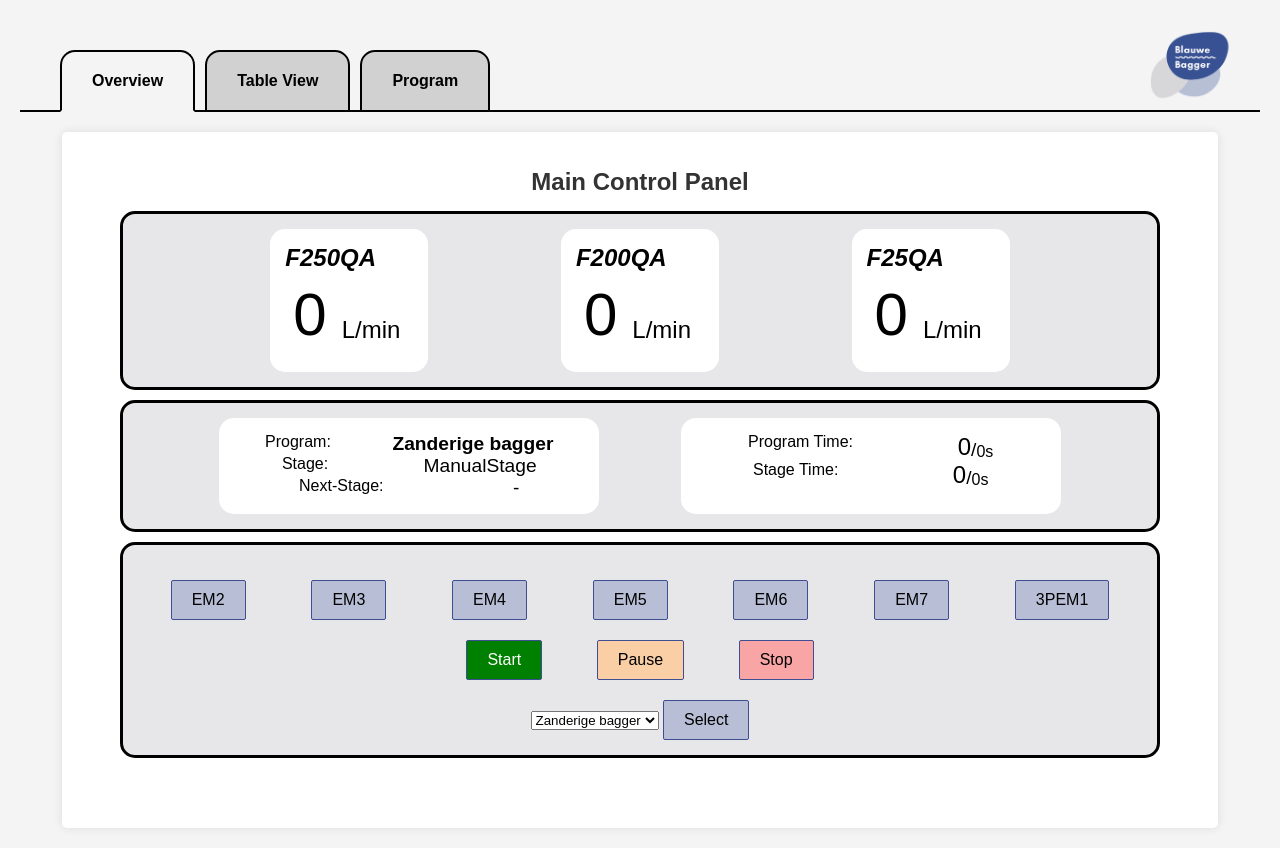
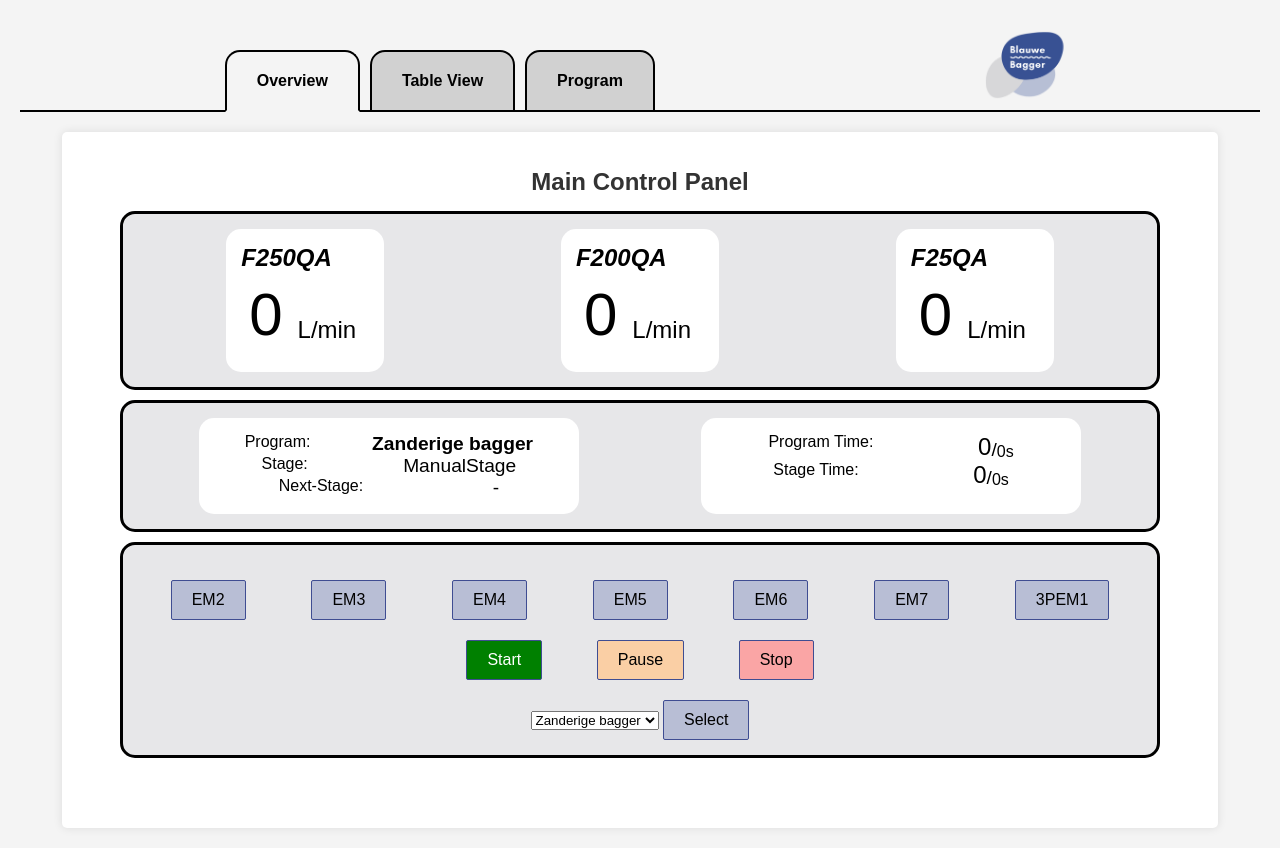
Before and after one commit to YLaret/BlauweBagger, a Flask app: page / in a window 1280 px wide. Run offline with Flask 3, Linux system fonts and the light colour scheme; data comes from the database, SQL or seed files in the repository.

Commit message:
some more old ipad fixes

```diff
--- a/server/static/styles.css
+++ b/server/static/styles.css
@@ -120,7 +120,7 @@ nav a:hover {
 
 .navbar {
     display: flex;
-    justify-content: space-between;
+    justify-content: space-around;
     align-items: center;
     width: 100%;
     border-bottom:2px solid black;
@@ -136,7 +136,7 @@ nav a:hover {
 /* METERS */
 .meters-container {
     display: flex;
-    justify-content: space-evenly;
+    justify-content: space-around;
     background-color: #E7E7E9;
     padding: 15px;
     border-radius: 15px;
@@ -172,7 +172,7 @@ nav a:hover {
 /* PROGRAM INFO */
 .program-state-container {
     display: flex;
-    justify-content: space-evenly;
+    justify-content: space-around;
     background-color: #E7E7E9;
     padding: 15px;
     border-radius: 15px;
```
